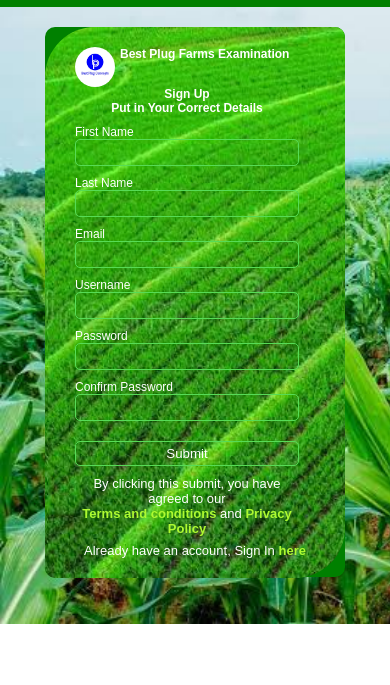
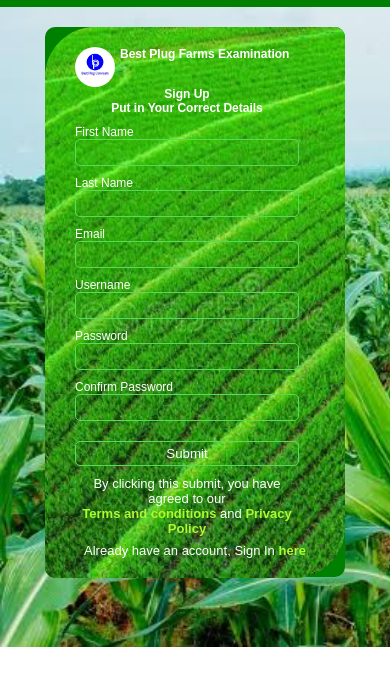
Before and after one commit to abujafar93/Exam-Questions, a plain HTML site: page index.html in a window 390 px wide. Shown: the part 43-728 px from the top of the page. Drawn offline with Linux system fonts and the light colour scheme.

Commit message:
Increased body height

```diff
--- a/quiz.css
+++ b/quiz.css
@@ -180,6 +180,6 @@ h6 {
 
 @media screen and (max-width: 600px) {
   body {
-    height: 667px;
+    height: 690px;
   }
 }
```
